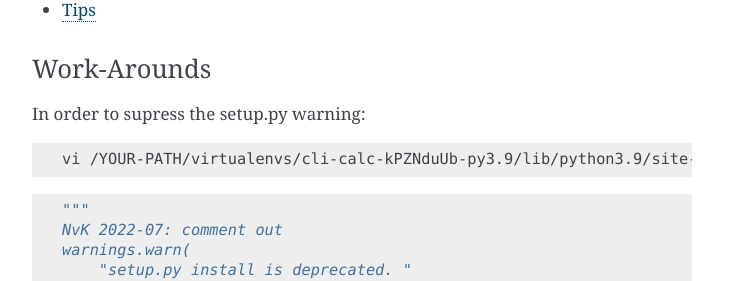
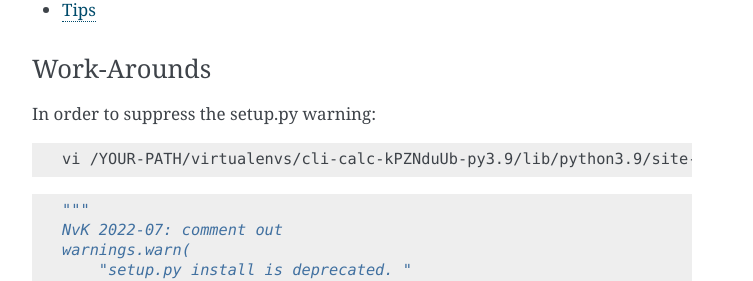
Before and after one commit to cruisen/cli-calc, a Sphinx documentation site: the page built from docs/extras/develop.md, in a window 1280 px wide and 900 px high, scrolled down 4799 px. Shown: the part 447-728 px from the top of the window, without its empty margins (388-1141 px from the left). Built offline with Sphinx 7.4.7, drawn with Linux system fonts in a browser that asks for light colours.

Commit message:
Fixes by misspell-fixer

````diff
--- a/docs/extras/develop.md
+++ b/docs/extras/develop.md
@@ -248,7 +248,7 @@ Integration as in: Deployment and Integration testing.
 
 ### Work-Arounds
 
-In order to supress the setup.py warning:
+In order to suppress the setup.py warning:
 
 ```bash
 vi /YOUR-PATH/virtualenvs/cli-calc-kPZNduUb-py3.9/lib/python3.9/site-packages/setuptools/command/install.py +34
````
Also changed, not shown: CHANGELOG.md (+1 -1 lines), 7 other files.
